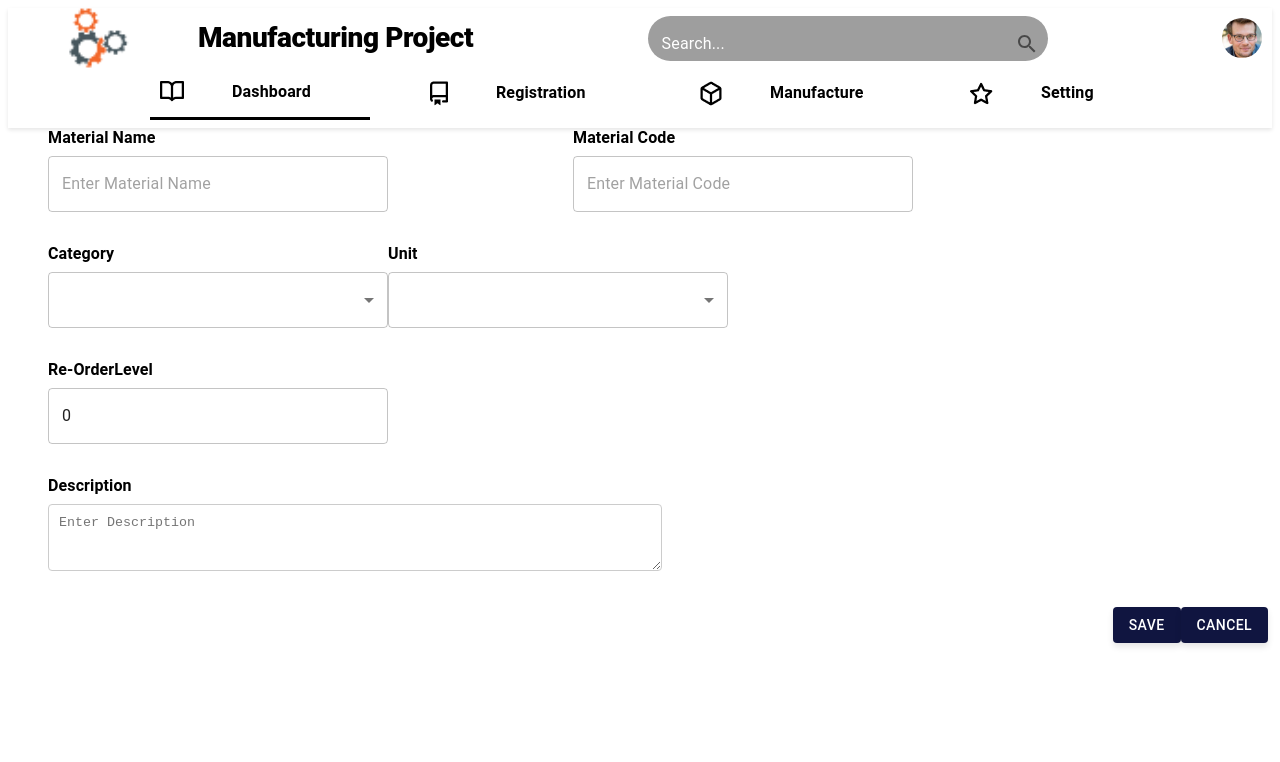
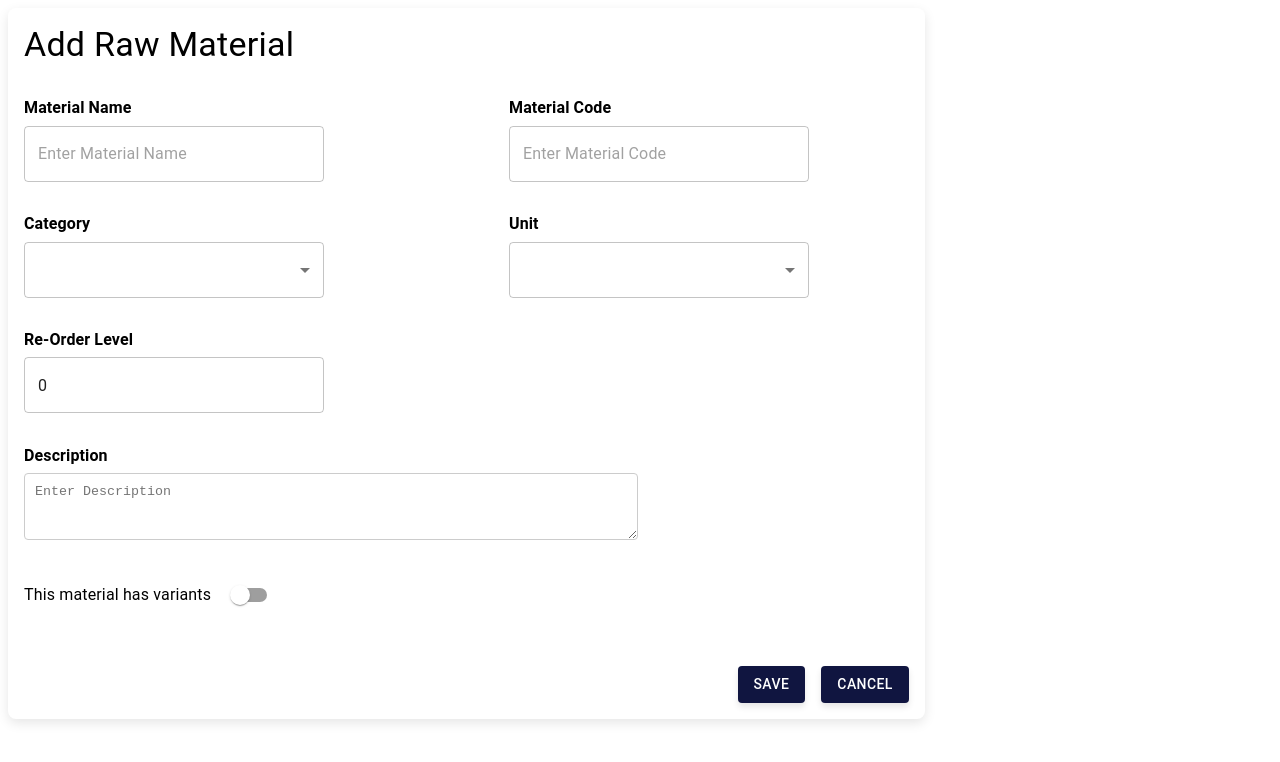
Before and after one commit to Manufacturing-Project/frontend, a React (Create React App) app: page / in a window 1280 px wide. Shown: the top 762 px of the page. Built offline with nearby package versions, Linux system fonts and the light colour scheme.

Commit message:
right panel updated

```diff
--- a/src/components/atoms/inputField/inputSelectFeild/InputSelectField.tsx
+++ b/src/components/atoms/inputField/inputSelectFeild/InputSelectField.tsx
@@ -20,7 +20,7 @@ const InputSelectField: React.FC<SelectFieldProps> = ({
   options,
   value,
   onChange,
-  width = "340px",
+  width = "300px",
 }) => {
   return (
     <Box>
--- a/src/components/molecules/addRawMaterial/AddRawMaterial.tsx
+++ b/src/components/molecules/addRawMaterial/AddRawMaterial.tsx
@@ -1,4 +1,4 @@
-import { Box } from "@mui/material";
+import { Box, Typography, Switch } from "@mui/material";
 import React, { useState } from "react";
 import {
   CustomButton,
@@ -6,7 +6,6 @@ import {
   InputTextField,
   TextareaField,
 } from "../../atoms";
-
 
 interface Option {
   id: string;
@@ -37,6 +36,7 @@ const AddRawMaterial: React.FC<Props> = ({
   const [unit, setUnit] = useState<string>("");
   const [reorderlevel, setReorderlevel] = useState<number>(0);
   const [description, setDescription] = useState<string>("");
+  const [hasVariants, setHasVariants] = useState<boolean>(false);
 
   const handleRawMaterial = () => {
     onsubmit(m_name, m_code, category, unit, reorderlevel, description);
@@ -47,11 +47,21 @@ const AddRawMaterial: React.FC<Props> = ({
       sx={{
         display: "flex",
         flexDirection: "column",
-            width: "1220px",
-            marginLeft: "40px",
         gap: "32px",
+        padding: "16px",
+        backgroundColor: "white",
+        borderRadius: "8px",
+        boxShadow: "0px 4px 12px rgba(0, 0, 0, 0.1)",
+        width: "70%", // Adjust this width according to right panel needs
+        height: "100%", // Adjust this height to align with the header and left panel
       }}
     >
+      {/* Header */}
+      <Box sx={{ display: "flex", alignItems: "center", gap: "20px" }}>
+        <Typography variant="h4">Add Raw Material</Typography>
+      </Box>
+
+      {/* First row */}
       <Box
         sx={{
           display: "flex",
@@ -68,6 +78,7 @@ const AddRawMaterial: React.FC<Props> = ({
             textPlaceholder="Enter Material Name"
             value={m_name}
             onchange={(e) => setM_name(e.target.value)}
+            width="300px"
           />
         </Box>
         <Box>
@@ -76,17 +87,23 @@ const AddRawMaterial: React.FC<Props> = ({
             textPlaceholder="Enter Material Code"
             value={m_code}
             onchange={(e) => setM_code(e.target.value)}
+            width="300px"
           />
         </Box>
       </Box>
 
+      {/* Second row */}
       <Box
         sx={{
           display: "flex",
           justifyContent: "start",
         }}
       >
-        <Box>
+        <Box
+          sx={{
+            marginRight: "185px",
+          }}
+        >
           <InputSelectField
             label="Category"
             options={categoryoption}
@@ -104,15 +121,18 @@ const AddRawMaterial: React.FC<Props> = ({
         </Box>
       </Box>
 
+      {/* Reorder Level */}
       <Box>
         <InputTextField
-          label="Re-OrderLevel"
-          textPlaceholder="Enter Re-OrderLevel"
+          label="Re-Order Level"
+          textPlaceholder="Enter Re-Order Level"
           value={reorderlevel}
-          onchange={(e) => setReorderlevel(Number(e.target.value))}
+          onchange={(e) => setReorderlevel(Number(e.target.value) || 0)}
+          width="300px"
         />
       </Box>
 
+      {/* Description */}
       <Box>
         <TextareaField
           label="Description"
@@ -123,20 +143,33 @@ const AddRawMaterial: React.FC<Props> = ({
         />
       </Box>
 
+      {/* This material has variants */}
+      <Box
+        sx={{
+          display: "flex",
+          alignItems: "center",
+          gap: "10px",
+          marginBottom: "20px",
+        }}
+      >
+        <Typography>This material has variants</Typography>
+        <Switch
+          checked={hasVariants}
+          onChange={(e) => setHasVariants(e.target.checked)}
+        />
+      </Box>
+
+      {/* Buttons */}
       <Box
         sx={{
           display: "flex",
           flexDirection: "row",
           justifyContent: "end",
+          gap: "16px",
         }}
       >
-        <Box>
         <CustomButton primary label="Save" onClick={handleRawMaterial} />
-        </Box>
-
-        <Box>
         <CustomButton primary label="Cancel" />
-        </Box>
       </Box>
     </Box>
   );
--- a/src/components/organism/index.ts
+++ b/src/components/organism/index.ts
@@ -1,2 +1,3 @@
 export { Header } from './header/Header';
 export { LeftPanel } from './leftPanel/LeftPanal';
+export { RightPanel } from './rightPanel/RightPanel';
--- a/src/components/page/addRawMaterial/AddRawMaterialPage.tsx
+++ b/src/components/page/addRawMaterialPage/AddRawMaterialPage.tsx
@@ -40,7 +40,7 @@ const AddRawMaterialPage: React.FC<Props> = (props) => {
 
   return (
     <>
-        <Header />
+
 
         <AddRawMaterial
             categoryoption={categoryOptions}
@@ -51,4 +51,4 @@ const AddRawMaterialPage: React.FC<Props> = (props) => {
   );
 };
 
-export { AddRawMaterialPage };
+export {AddRawMaterialPage};
--- a/src/components/page/index.js
+++ b/src/components/page/index.js
@@ -1 +1 @@
-export { AddRawMaterialPage } from './addRawMaterial/AddRawMaterialPage';
+export { AddRawMaterialPage } from './addRawMaterialPage/AddRawMaterialPage';
```
Also changed, not shown: src/components/organism/rightPanel/RightPanel.tsx (added, +50 -0 lines), 1 other file (tests, documents, lock files or other folders). Lines whose indentation alone changed are shown as unchanged.
